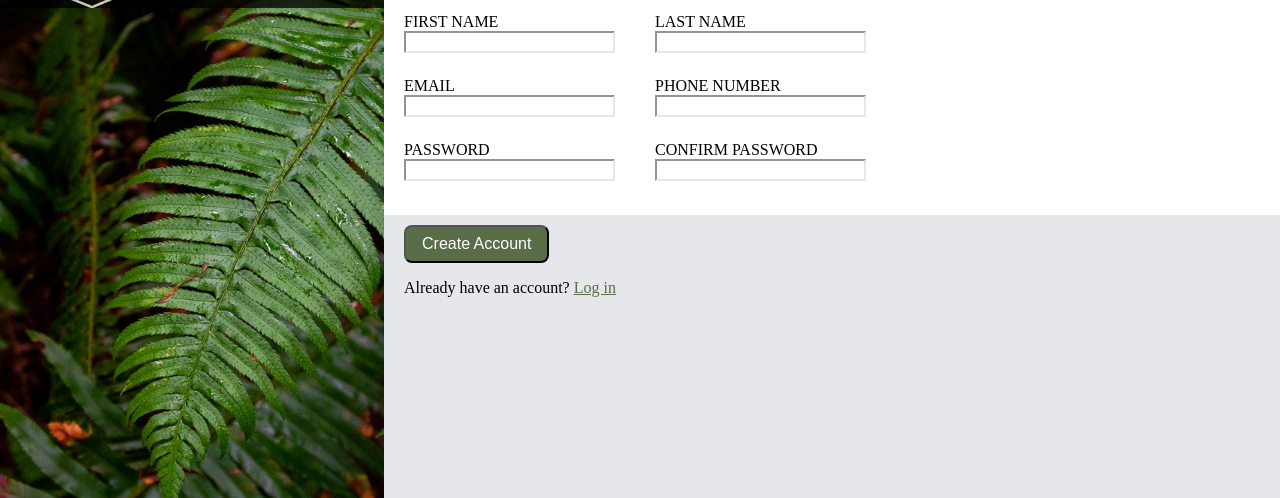
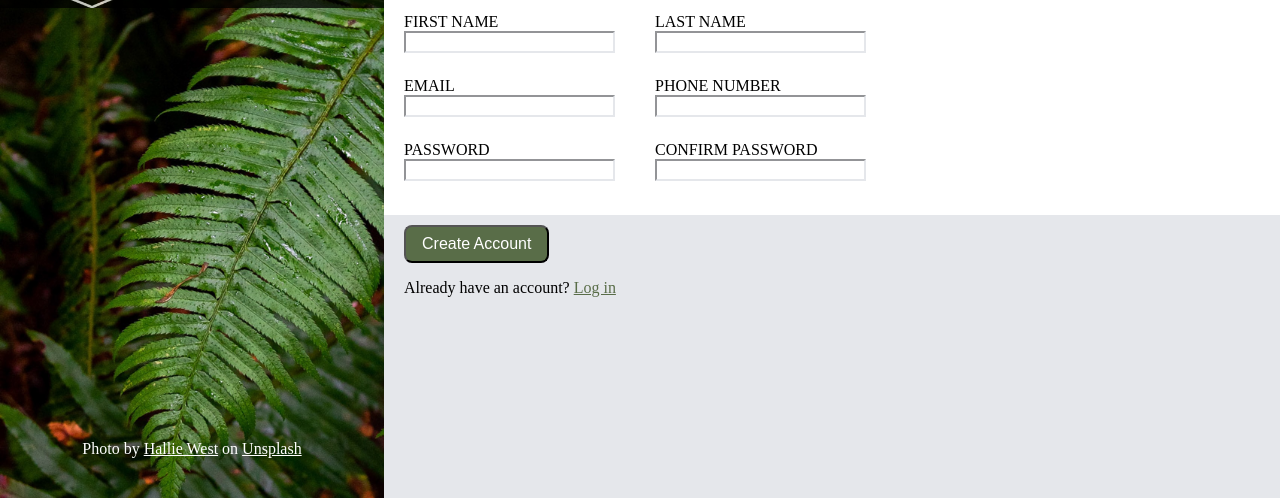
Before and after one commit to NJW04/odin-sign-up-form, a plain HTML site: page index.html in a window 1280 px wide. Shown: the part 302-800 px from the top of the page. Drawn offline with Linux system fonts and the light colour scheme; a web font is replaced by a local one.

Commit message:
Finished wanted UI happy with it for now

```diff
--- a/index.html
+++ b/index.html
@@ -13,6 +13,7 @@
             <img src="img/odin-lined.png" alt="nice photo of odin mascot" width="150px" height="150px">
             <span>ODIN</span>
         </div>
+        <div id="thanks">Photo by <a href="https://unsplash.com/photos/green-leaf-plant-in-close-up-photography-25xggax4bSA" target="_blank">Hallie West</a> on <a href="https://unsplash.com/" target="_blank">Unsplash</a></div>
     </aside>
 
     <main>
@@ -39,13 +40,13 @@
                 <div class="form-right">
                     <div class="inputWrapper">
                         <label for="last_name">LAST NAME</label>
-                        <input type="text" id="last_name">
+                        <input type="text" id="last_name" required>
 
                         <label for="phone">PHONE NUMBER</label>
-                        <input type="tel" id="phone">
+                        <input type="tel" id="phone" required>
 
                         <label for="confirm_password">CONFIRM PASSWORD</label>
-                        <input type="password" id="confirm_password">
+                        <input type="password" id="confirm_password" required>
                     </div>
                 </div>
             </form>
--- a/style.css
+++ b/style.css
@@ -43,6 +43,19 @@ aside > .logo-strip{
     color: white;
     font-family: "Norse-Bold";
     font-size: 5rem;
+}
+
+#thanks{
+    position: absolute;
+    bottom: 5%;
+    color: white;
+    text-align: center;
+    width: 30vw;
+
+}
+
+#thanks > a{
+    color: white;
 }
 
 main{
```
